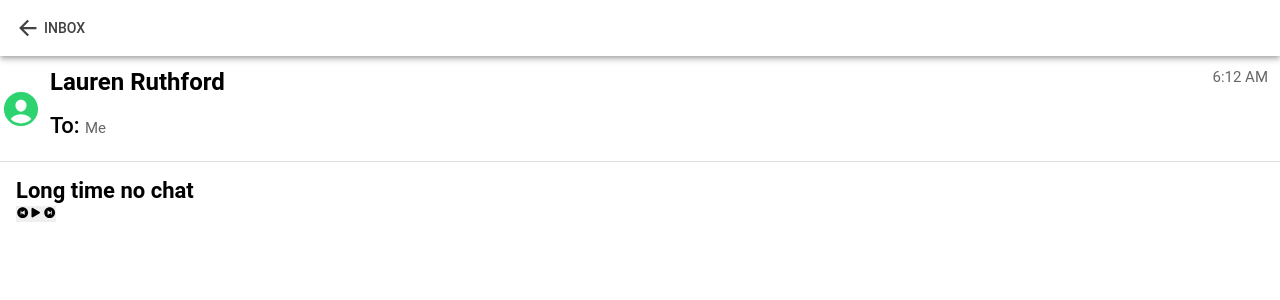
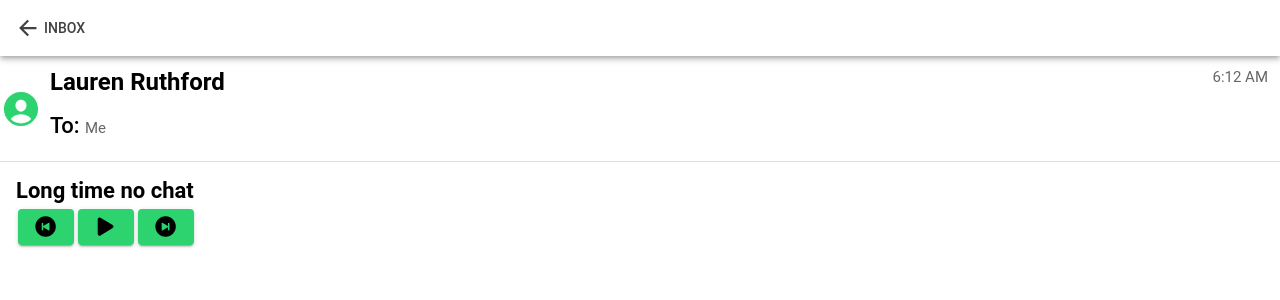
Before and after one commit to kuba-04/mail-voices, a React (Vite) app: page /message/1 in a window 1280 px wide. Shown: the top 300 px of the page. Built offline with nearby package versions, Linux system fonts and the light colour scheme.

Commit message:
AudioPlayer

```diff
--- /dev/null
+++ b/src/pages/AudioPlayer.css
@@ -0,0 +1,9 @@
+.buttons-container {
+    display: flex;
+    justify-content: center;
+    align-items: center;
+}
+
+.buttons-container ion-button {
+    margin: 0 10px;
+}
--- /dev/null
+++ b/src/pages/AudioPlayer.tsx
@@ -0,0 +1,64 @@
+import { IonButton, IonIcon } from '@ionic/react';
+import { play, pause, playSkipBackCircle, playSkipForwardCircle } from 'ionicons/icons';
+import {useRef, useState} from "react";
+
+const AudioPlayer = ({ message, source }) => {
+    const [isPlaying, setIsPlaying] = useState(false);
+    const [currentTime, setCurrentTime] = useState(0);
+    const [duration, setDuration] = useState(0);
+
+    const audioRef = useRef(null);
+
+    const togglePlay = () => {
+        if (!isPlaying) {
+            audioRef.current.play();
+            setIsPlaying(true);
+        } else {
+            audioRef.current.pause();
+            setIsPlaying(false);
+        }
+    };
+
+    const handleLoadedData = () => {
+        setDuration(audioRef.current.duration);
+    };
+
+    const handleTimeUpdate = () => {
+        setCurrentTime(audioRef.current.currentTime);
+    };
+
+    const handleFastForward = () => {
+        audioRef.current.currentTime += 15;
+    };
+
+    const handleRewind = () => {
+        audioRef.current.currentTime -= 15;
+    };
+
+    return (
+        <div className="audio-player-container">
+            <div className="ion-padding">
+                <h1>{message.subject}</h1>
+                <audio
+                    ref={audioRef}
+                    src={source}
+                    onLoadedData={handleLoadedData}
+                    onTimeUpdate={handleTimeUpdate}
+                />
+                <div className="buttons-container">
+                    <IonButton onClick={handleRewind}>
+                        <IonIcon slot="icon-only" icon={playSkipBackCircle} />
+                    </IonButton>
+                    <IonButton onClick={togglePlay}>
+                        <IonIcon slot="icon-only" icon={isPlaying ? pause : play} />
+                    </IonButton>
+                    <IonButton onClick={handleFastForward}>
+                        <IonIcon slot="icon-only" icon={playSkipForwardCircle} />
+                    </IonButton>
+                </div>
+            </div>
+        </div>
+    );
+};
+
+export default AudioPlayer;
--- a/src/pages/ViewMessage.tsx
+++ b/src/pages/ViewMessage.tsx
@@ -19,6 +19,7 @@ import './ViewMessage.css';
 import sample from '../../resources/voices/file_example_MP3_700KB.mp3'
 import {getMessage, Message} from "../data/messages";
 import {useParams} from "react-router";
+import AudioPlayer from "./AudioPlayer";
 
 function ViewMessage() {
   const [message, setMessage] = useState<Message>();
@@ -82,21 +83,8 @@ function ViewMessage() {
                   </IonLabel>
                 </IonItem>
 
-                <div className="ion-padding">
-                  <h1>{message.subject}</h1>
-                  <div className="audio-controls">
-                    <button onClick={skipBackward}>
-                      <IonIcon icon={playSkipBackCircle} />
-                    </button>
-                    <button onClick={playAudio}>
-                      <IonIcon icon={isPlaying ? pause : play} />
-                    </button>
-                    <button onClick={skipForward}>
-                      <IonIcon icon={playSkipForwardCircle} />
-                    </button>
-                  </div>
-                  <audio ref={audioRef} src={sample} />
-                </div>
+                <AudioPlayer message={message} source={sample} />
+
               </>
           ) : (
               <div>Message not found</div>
```
